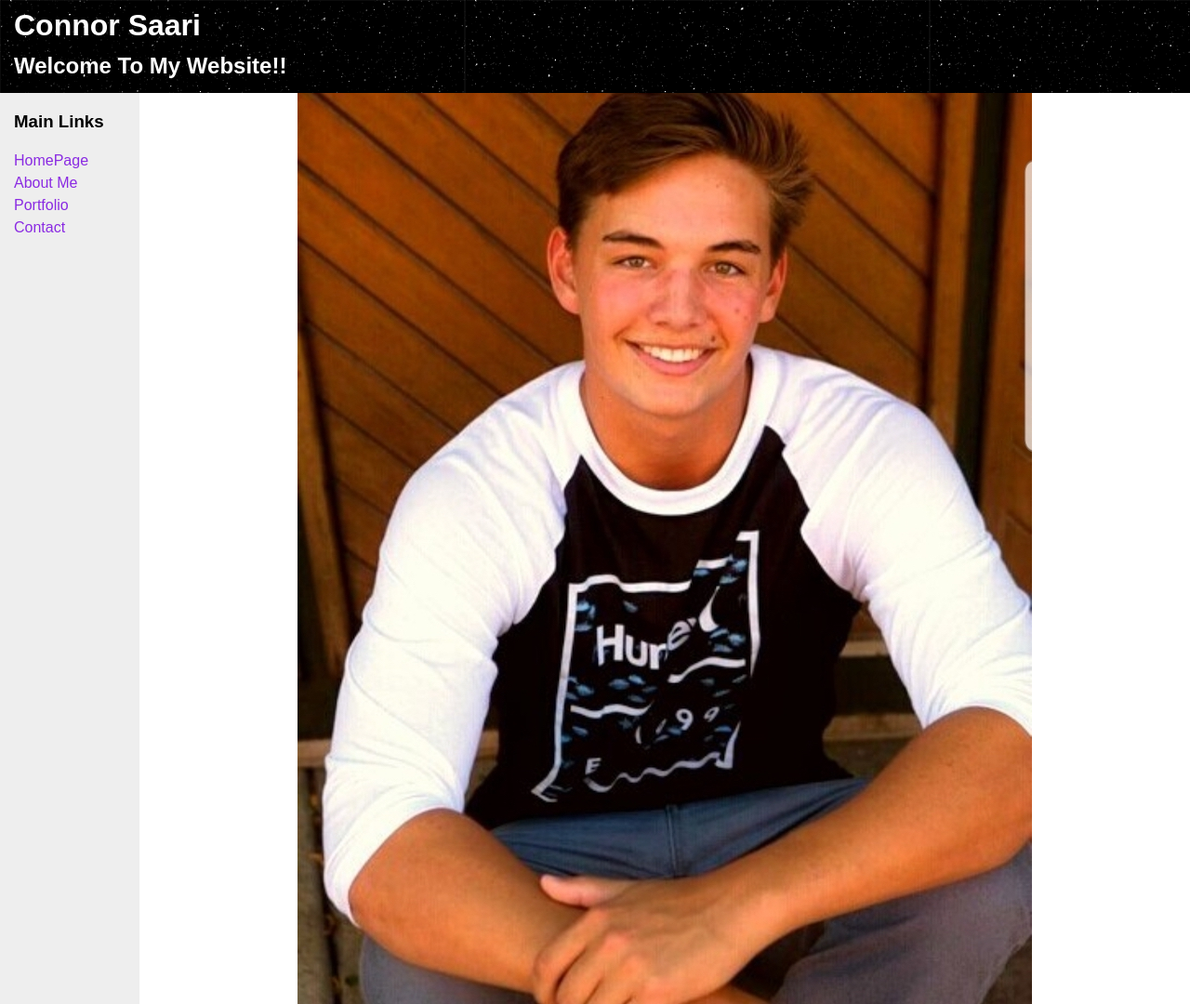
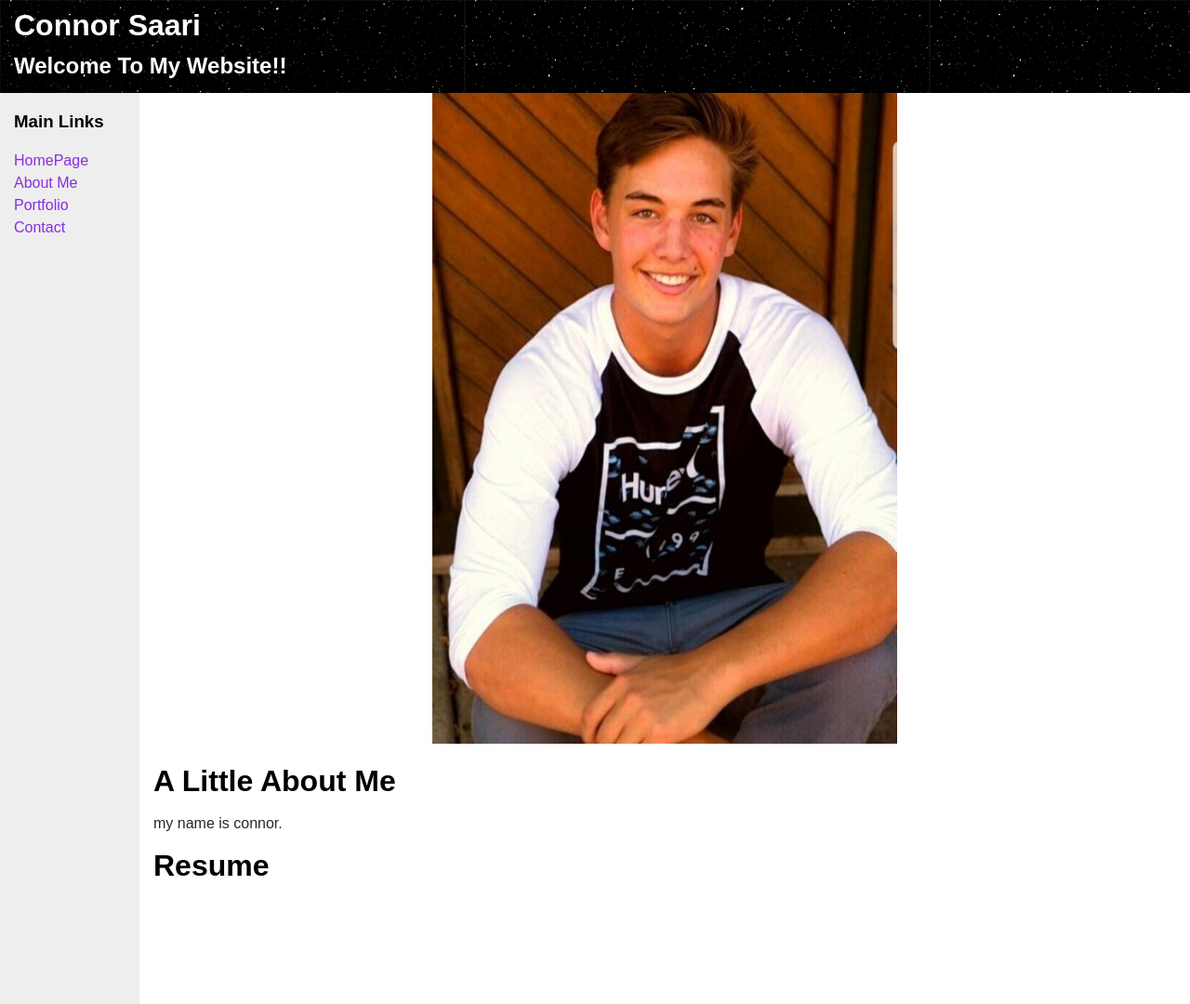
Before and after one commit to coSaari/coSaari.github.io, a plain HTML site: page AboutMe.html in a window 1280 px wide. Shown: the top 1080 px of the page at 93% size. Drawn offline with Linux system fonts and the light colour scheme.

Commit message:
image dimensions

```diff
--- a/AboutMe.html
+++ b/AboutMe.html
@@ -18,7 +18,7 @@
     <main>
         <div id="content">
             <div class="innertube">
-                <center><img src="https://cosaari.github.io/ProfilePic.jpg" alt="Poster"></center>
+                <center><img src="https://cosaari.github.io/ProfilePic.jpg" alt="Poster" width="500" height="700"></center>
                 <h1>A Little About Me</h1>
                     <p>
                         my name is connor.
```
Also changed, not shown: Contact.html (+1 -1 lines).
